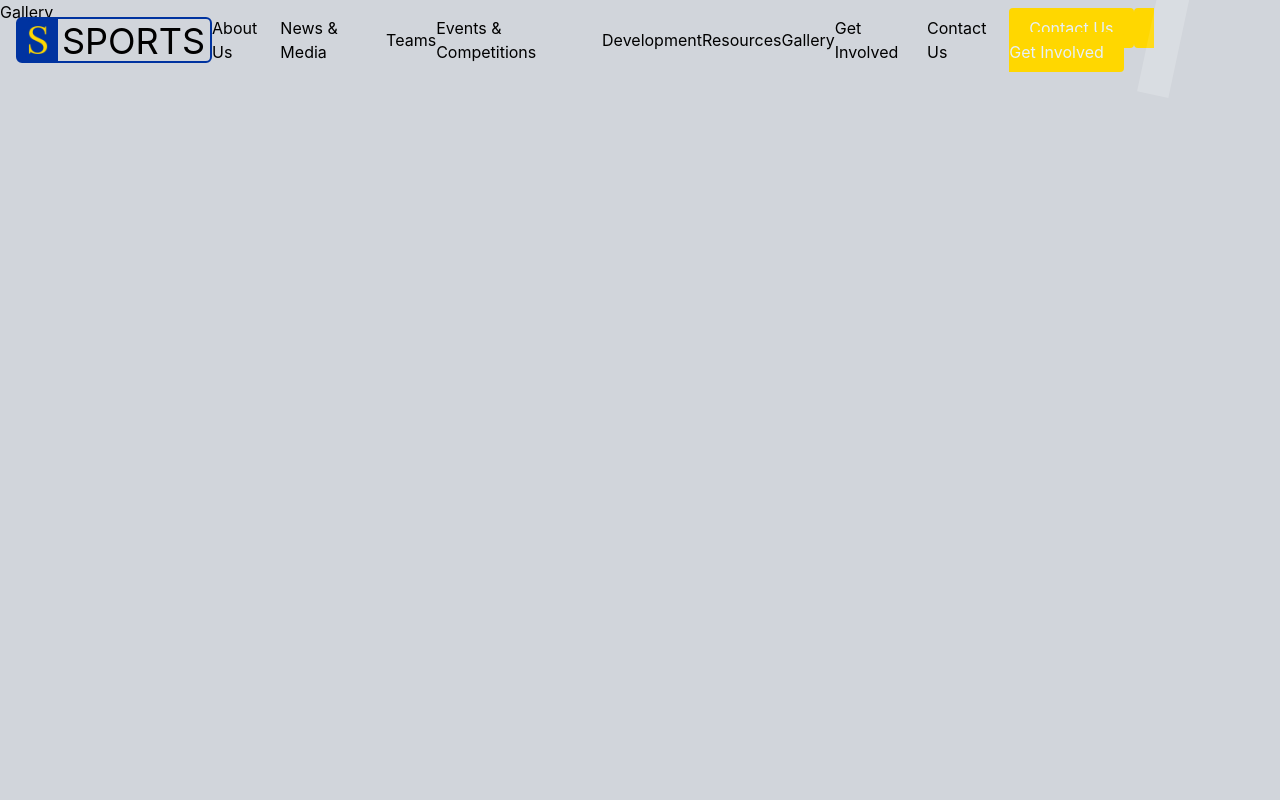
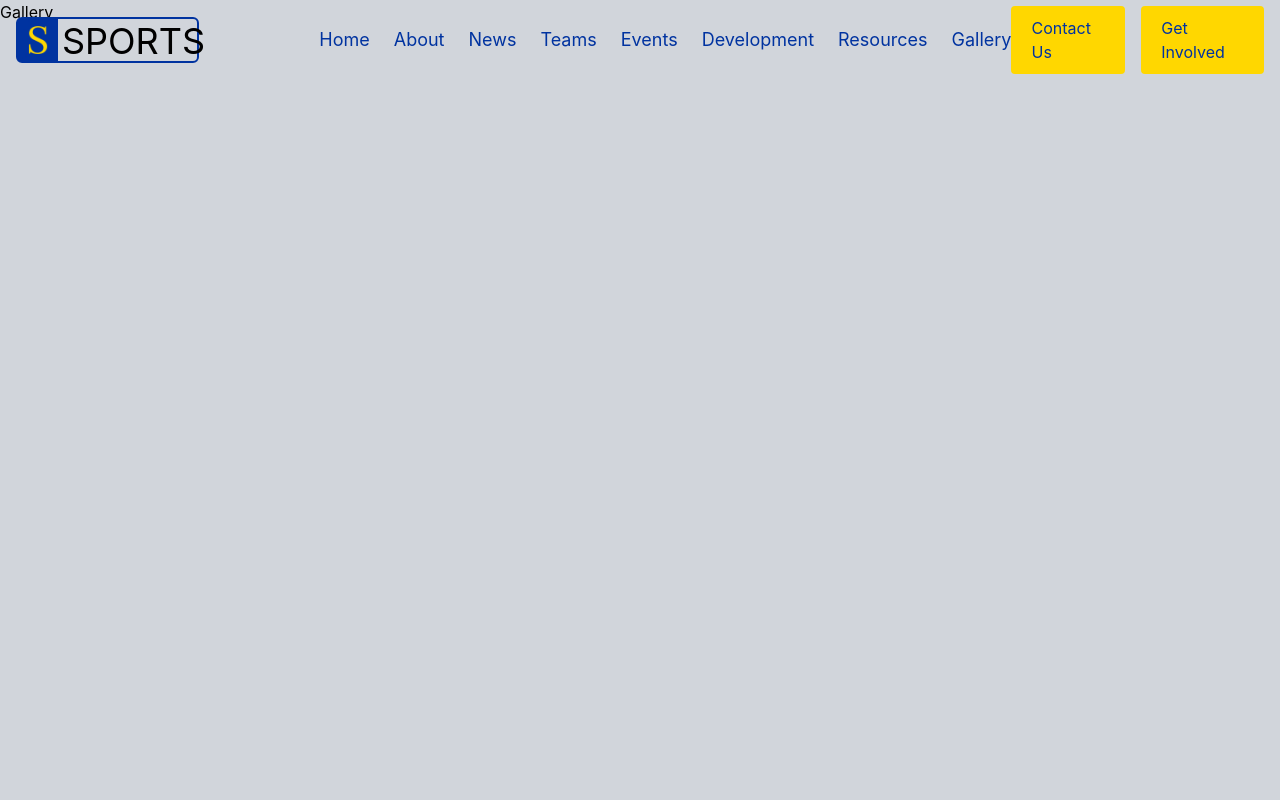
Before and after one commit to Eran2001/national-sport-federation, a React (Vite) app in the folder client/: page /gallery in a window 1280 px wide. Shown: the top 800 px of the page. Built offline with nearby package versions, Linux system fonts and the light colour scheme.

Commit message:
make_styles_changes_in_navbar

```diff
--- a/client/src/components/partials/header/NavBar.jsx
+++ b/client/src/components/partials/header/NavBar.jsx
@@ -6,15 +6,14 @@ import logo from "@/assets/android-chrome-192x192.png";
 import Button from "@/components/ui/Button";
 
 const mainNavLinks = [
-  { label: "About Us", path: "/about" },
-  { label: "News & Media", path: "/news-media" },
+  { label: "Home", path: "/" },
+  { label: "About", path: "/about" },
+  { label: "News", path: "/news-media" },
   { label: "Teams", path: "/teams" },
-  { label: "Events & Competitions", path: "/events" },
+  { label: "Events", path: "/events" },
   { label: "Development", path: "/development" },
   { label: "Resources", path: "/resources" },
   { label: "Gallery", path: "/gallery" },
-  { label: "Get Involved", path: "/get-involved" },
-  { label: "Contact Us", path: "/contact" },
 ];
 
 const NavBar = () => {
@@ -37,7 +36,7 @@ const NavBar = () => {
       <nav
         className={`fixed w-full flex justify-between items-center h-20 px-4 transition-all duration-500 ${
           isScroll ? "bg-black/30 backdrop-blur-3xl" : ""
-        }`}
+        } z-200`}
       >
         <div className="flex gap-1 border-2 border-secondary rounded-md cursor-pointer">
           <img
@@ -48,9 +47,9 @@ const NavBar = () => {
           />
           <span className="text-4xl pt-[2px] pr-2">SPORTS</span>
         </div>
-        <ul className="flex justify-between items-center">
+        <ul className="ml-30 flex justify-between items-center border-none rounded-md gap-6 text-secondary  text-lg">
           {mainNavLinks.map(({ label, path }, index) => (
-            <li key={index}>
+            <li className="hover:text-primary" key={index}>
               <NavLink
                 to={path}
                 // className={({ isActive }) => (isActive ? "underline" : "")}
@@ -60,9 +59,9 @@ const NavBar = () => {
             </li>
           ))}
         </ul>
-        <div>
-          <Button text="Contact Us" />
-          <Button text="Get Involved" />
+        <div className="flex gap-4 ">
+          <Button text="Contact Us" className="!text-secondary" />
+          <Button text="Get Involved" className="!text-secondary" />
         </div>
       </nav>
     </>
```
